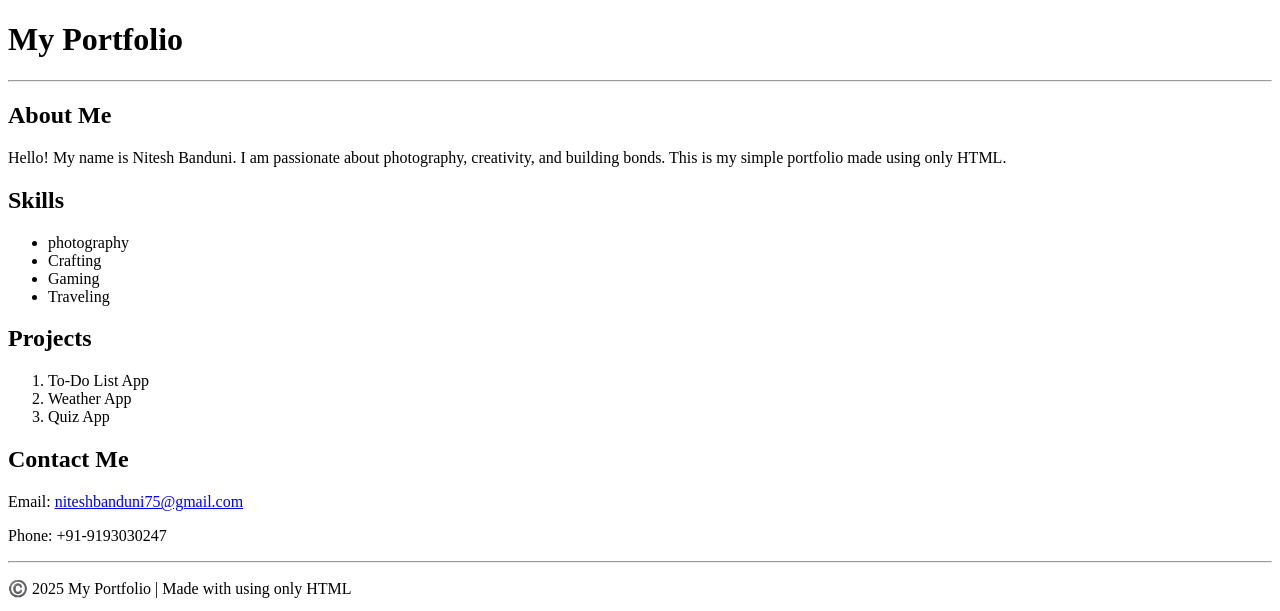
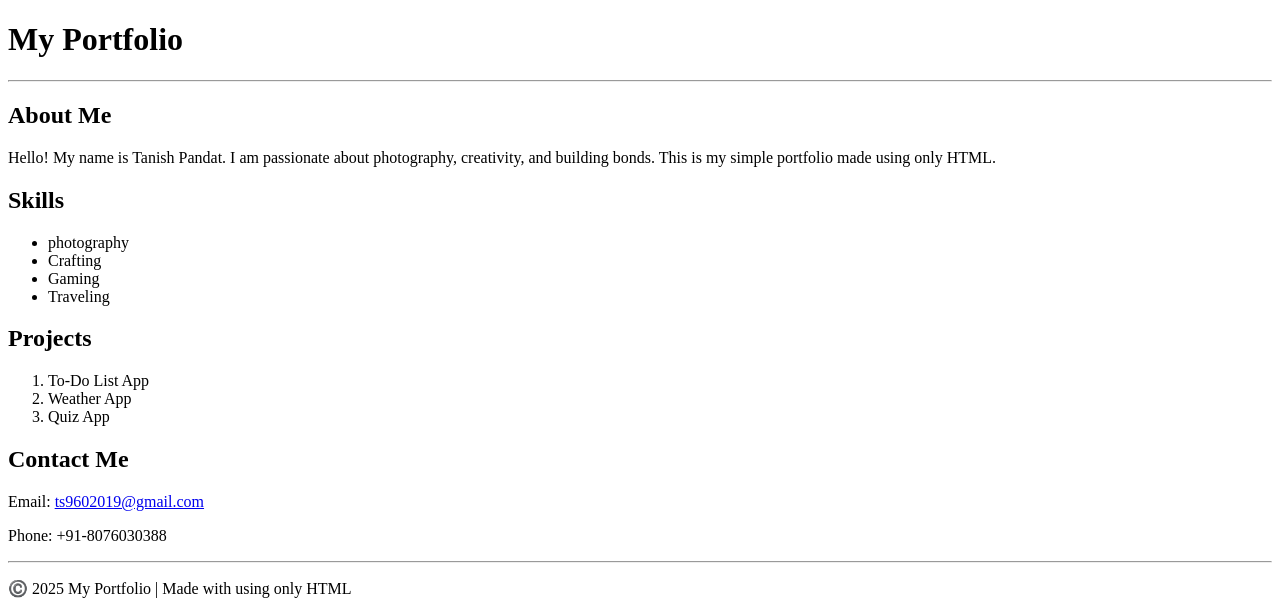
Before and after one commit to TANISHSHARMA52/My-portfolio, a plain HTML site: page index.html in a window 1280 px wide. Shown: the top 611 px of the page. Drawn offline with Linux system fonts and the light colour scheme.

Commit message:
Add files via upload

```diff
--- a/index.html
+++ b/index.html
@@ -12,7 +12,7 @@
 
   <!-- About Section -->
   <h2>About Me</h2>
-  <p>Hello! My name is Nitesh Banduni. I am passionate about photography, creativity, and building bonds.
+  <p>Hello! My name is Tanish Pandat. I am passionate about photography, creativity, and building bonds.
   This is my simple portfolio made using only HTML.</p>
 
 
@@ -35,8 +35,8 @@
 
   <!-- Contact Section -->
   <h2>Contact Me</h2>
-  <p>Email: <a href="niteshbanduni75@gmail.com">niteshbanduni75@gmail.com</a></p>
-  <p>Phone: +91-9193030247</p>
+  <p>Email: <a href="ts9602019@gmail.com">ts9602019@gmail.com</a></p>
+  <p>Phone: +91-8076030388</p>
 
   <hr>
   <p>©️ 2025 My Portfolio | Made with using only HTML</p>
```
